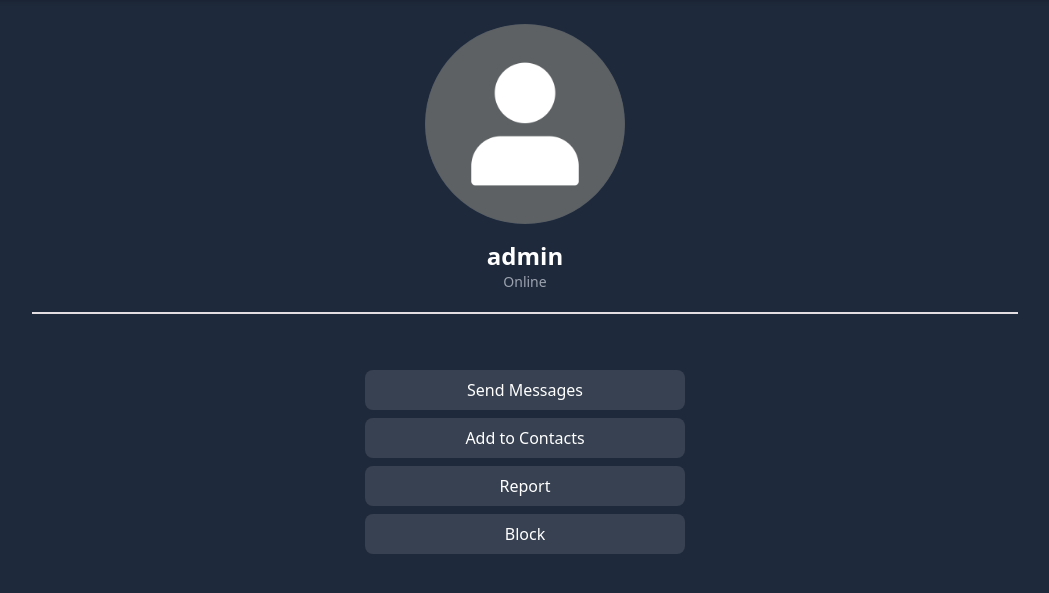
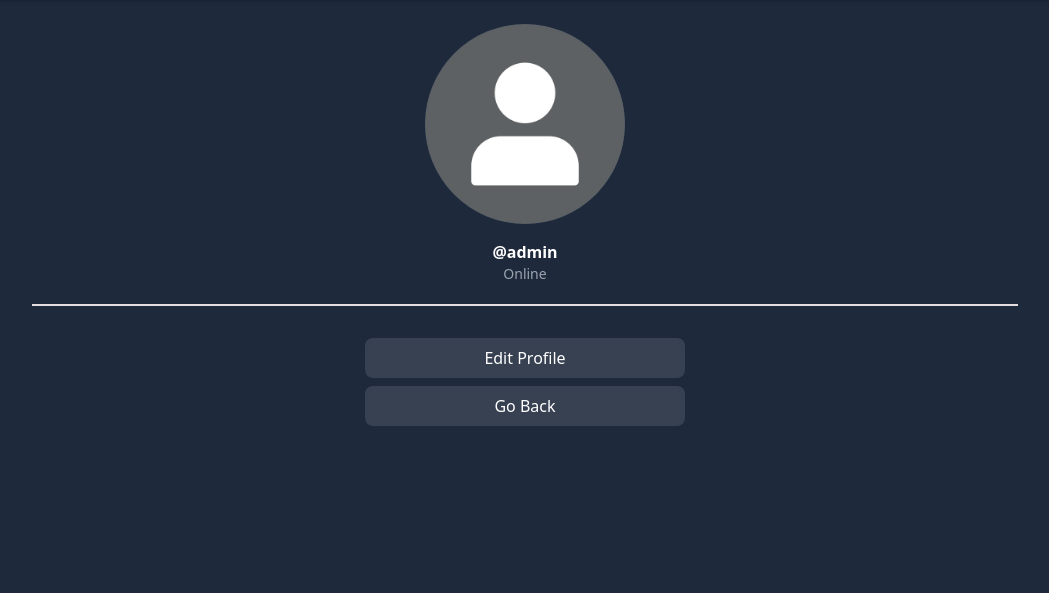
Before and after one commit to code-anwarhosen/chatty, a Django app: page /profile/admin/ in a window 1280 px wide. Shown: the part 64-657 px from the top of the page, without its empty margins (115-1164 px from the left). Run offline with Django 5.2, Linux system fonts and the light colour scheme; a user stored in the database is signed in; data comes from the database, SQL or seed files in the repository; both versions use the stored data as it was after the commit.

Commit message:
some general fix

```diff
--- a/static/chat/js/fetch_search_user.js
+++ b/static/chat/js/fetch_search_user.js
@@ -37,8 +37,6 @@ searchBar.addEventListener('focus', async () => {
             const data = await response.json();
             allUsers = data.users;  // Store the fetched users in the global variable
             populateUserList(allUsers);  // Call to populate the modal with all users
-
-            console.log('users: ', allUsers)
         } catch (error) {
             console.error('Error fetching user list:', error);
         }
@@ -48,7 +46,6 @@ searchBar.addEventListener('focus', async () => {
 // Function to filter and display users based on the search input
 searchInput.addEventListener('input', () => {
     const query = searchInput.value.toLowerCase();
-    console.log(query)
     const filteredUsers = allUsers.filter(user =>
         user.username.toLowerCase().includes(query)
     );
--- a/templates/chat/components/navbar.html
+++ b/templates/chat/components/navbar.html
@@ -21,9 +21,9 @@
             <div id="profile-dropdown" class="absolute right-0 mt-2 w-40 bg-slate-700 border border-slate-600 rounded-md hidden opacity-0 shadow-lg">
 
                 {% if user.is_authenticated and user.is_staff %}
-                    <a href="/admin/" class="block px-4 py-2 text-sm text-gray-300 bg-slate-600">Hello, {{ request.user.username }}</a>
+                    <a href="/admin/" class="block px-4 py-2 text-sm text-gray-300 bg-slate-600">Hello, {{ user.username }}</a>
                 {% else %}
-                    <p class="block px-4 py-2 text-sm text-gray-300 bg-slate-600">Hello, {{ request.user.username }}</p>
+                    <p class="block px-4 py-2 text-sm text-gray-300 bg-slate-600">Hello, {{ user.username }}</p>
                 {% endif %}
 
                 <a href="{% url "profile" user %}" class="block px-4 py-2 text-sm text-gray-300 hover:bg-slate-600">Your Profile</a>
--- a/templates/chat/user/user_details.html
+++ b/templates/chat/user/user_details.html
@@ -3,13 +3,24 @@
     <!-- User Avatar and Name -->
     <div class="flex flex-col items-center mb-8">
         <img src="{{ avatar }}" alt="User Avatar" class="rounded-full bg-gray-600 mb-4" style="max-width: 200px; max-height: 200px;">
-        <h2 class="text-2xl font-semibold">{{ profile.username }}</h2>
+        <!-- <h2 class="text-2xl font-semibold">Kauwa Kader</h2> -->
+        <h4 class="text-md font-semibold">@{{ profile.username }}</h4>
         <p class="text-sm text-gray-400">Online</p>
         <hr style="border: none; height: 2px; background-color: rgb(227, 220, 225); width: 80%; margin-top: 20px;">
     </div>
-    <br>
 
-    <!-- Action Buttons -->
+{% if user.username == profile.username %}
+    <!-- Action Buttons if viewing self profile -->
+    <div class="space-y-2 max-w-xs mx-auto">
+        <button class="w-full px-4 py-2 bg-gray-700 hover:bg-gray-600 rounded-lg text-white font-medium">
+            <a href="#">Edit Profile</a>
+        </button>
+        <button class="w-full px-4 py-2 bg-gray-700 hover:bg-blue-700 rounded-lg text-white font-medium">
+            <a href="{% url "home" %}">Go Back</a>
+        </button>
+    </div>
+{% else %}
+    <!-- Action Buttons if viewing other user profile -->
     <div class="space-y-2 max-w-xs mx-auto">
         <button class="w-full px-4 py-2 bg-gray-700 hover:bg-gray-600 rounded-lg text-white font-medium">
             <a href="{% url "private_room" profile.username %}">Send Messages</a>
@@ -23,6 +34,10 @@
         <button class="w-full px-4 py-2 bg-gray-700 hover:bg-red-700 rounded-lg text-white font-medium">
             Block
         </button>
+        <button class="w-full px-4 py-2 bg-gray-700 hover:bg-blue-700 rounded-lg text-white font-medium">
+            <a href="{% url "home" %}">Go Back</a>
+        </button>
     </div>
+{% endif %}
 </main>
 <!-- End: User Details Content Section -->
```
Also changed, not shown: chat/consumers/chat_consumer.py (+7 -6 lines), static/chat/js/chat_socket.js (+13 -2 lines), db.sqlite3.
